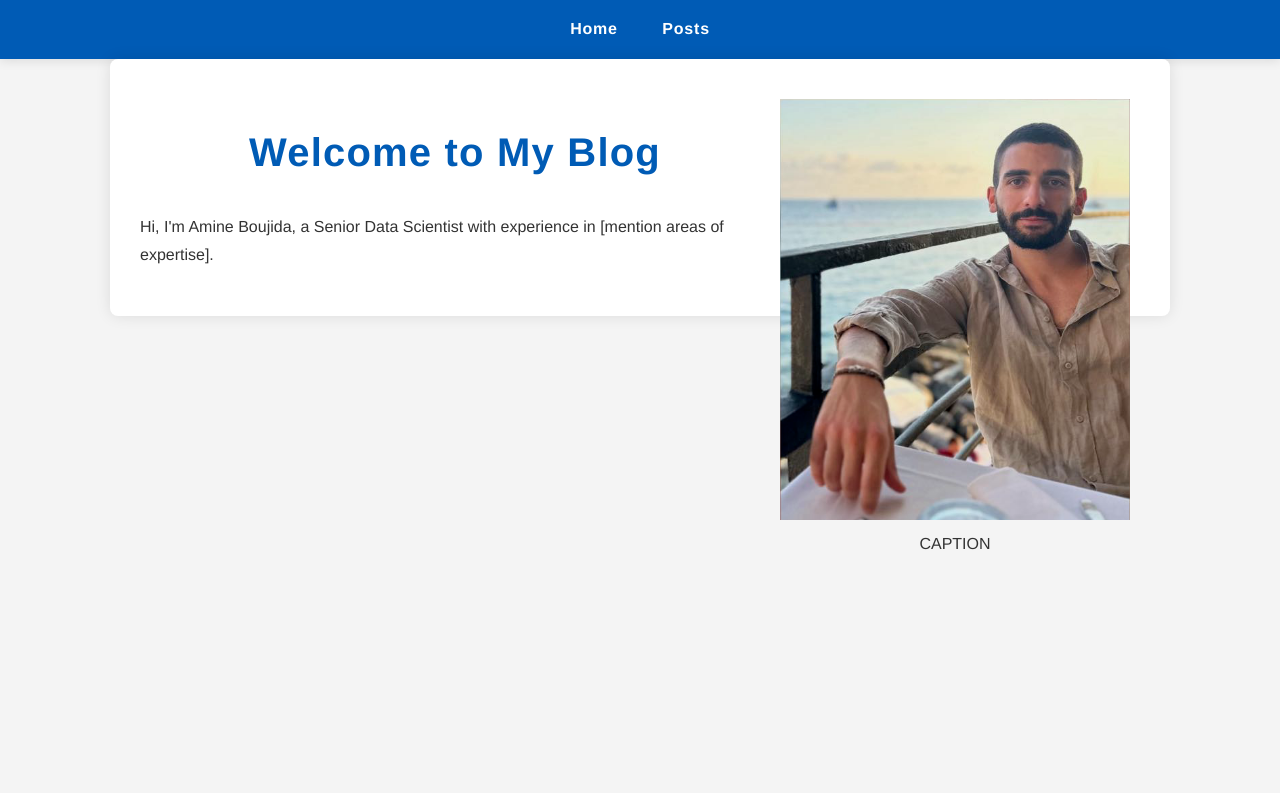
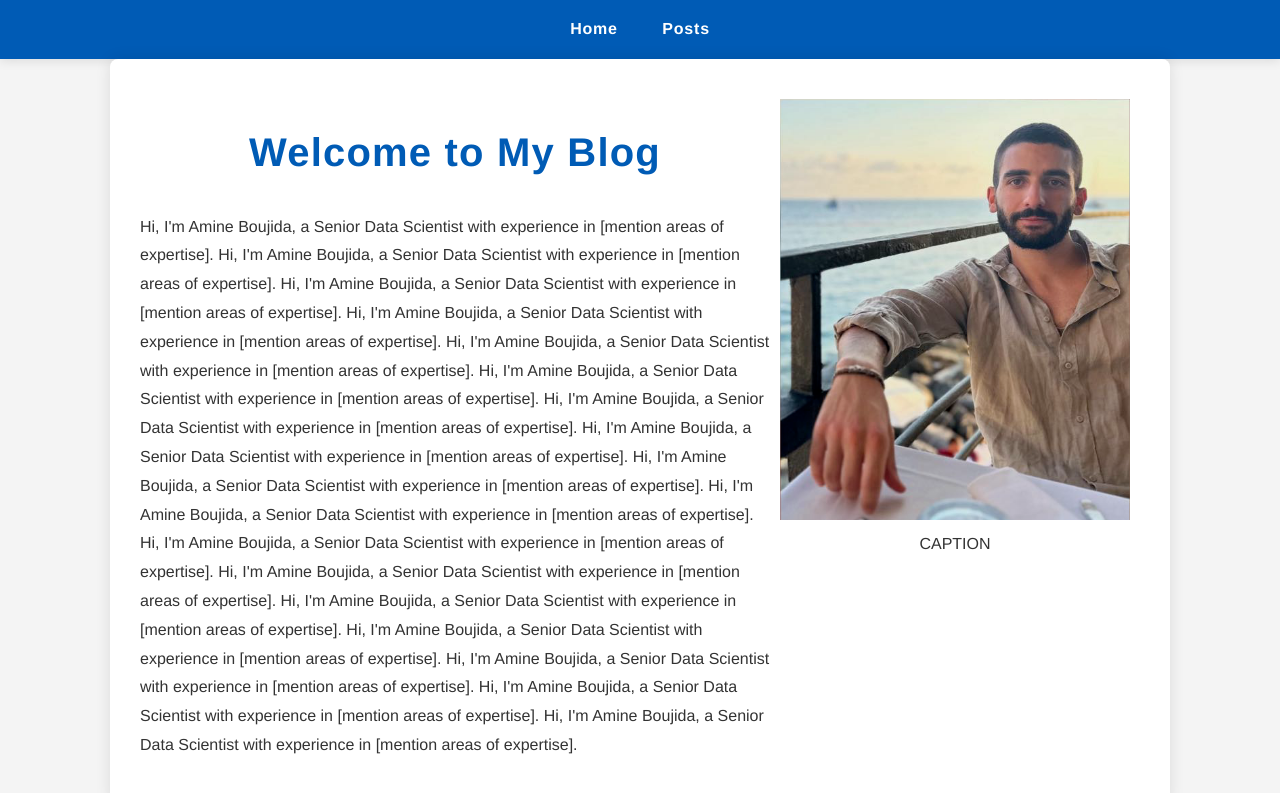
Before and after one commit to b7amine/b7amine.github.io, a Jekyll site: the page built from index.html, in a window 1280 px wide. Shown: the top 793 px of the page. Built offline with Jekyll 4.4.1, drawn with Linux system fonts in a browser that asks for light colours.

Commit message:
about me

```diff
--- a/index.html
+++ b/index.html
@@ -7,4 +7,21 @@ title: Home
     <figcaption style="text-align: center;">CAPTION</figcaption>
   </figure>
 <h1>Welcome to My Blog</h1>
-<p>Hi, I'm {{ site.title }}, a Senior Data Scientist with experience in [mention areas of expertise].</p>
+<p>Hi, I'm {{ site.title }}, a Senior Data Scientist with experience in [mention areas of expertise].
+    Hi, I'm {{ site.title }}, a Senior Data Scientist with experience in [mention areas of expertise].
+    Hi, I'm {{ site.title }}, a Senior Data Scientist with experience in [mention areas of expertise].
+    Hi, I'm {{ site.title }}, a Senior Data Scientist with experience in [mention areas of expertise].
+    Hi, I'm {{ site.title }}, a Senior Data Scientist with experience in [mention areas of expertise].
+    Hi, I'm {{ site.title }}, a Senior Data Scientist with experience in [mention areas of expertise].
+    Hi, I'm {{ site.title }}, a Senior Data Scientist with experience in [mention areas of expertise].
+    Hi, I'm {{ site.title }}, a Senior Data Scientist with experience in [mention areas of expertise].
+    Hi, I'm {{ site.title }}, a Senior Data Scientist with experience in [mention areas of expertise].
+    Hi, I'm {{ site.title }}, a Senior Data Scientist with experience in [mention areas of expertise].
+    Hi, I'm {{ site.title }}, a Senior Data Scientist with experience in [mention areas of expertise].
+    Hi, I'm {{ site.title }}, a Senior Data Scientist with experience in [mention areas of expertise].
+    Hi, I'm {{ site.title }}, a Senior Data Scientist with experience in [mention areas of expertise].
+    Hi, I'm {{ site.title }}, a Senior Data Scientist with experience in [mention areas of expertise].
+    Hi, I'm {{ site.title }}, a Senior Data Scientist with experience in [mention areas of expertise].
+    Hi, I'm {{ site.title }}, a Senior Data Scientist with experience in [mention areas of expertise].
+    Hi, I'm {{ site.title }}, a Senior Data Scientist with experience in [mention areas of expertise].
+</p>
```
